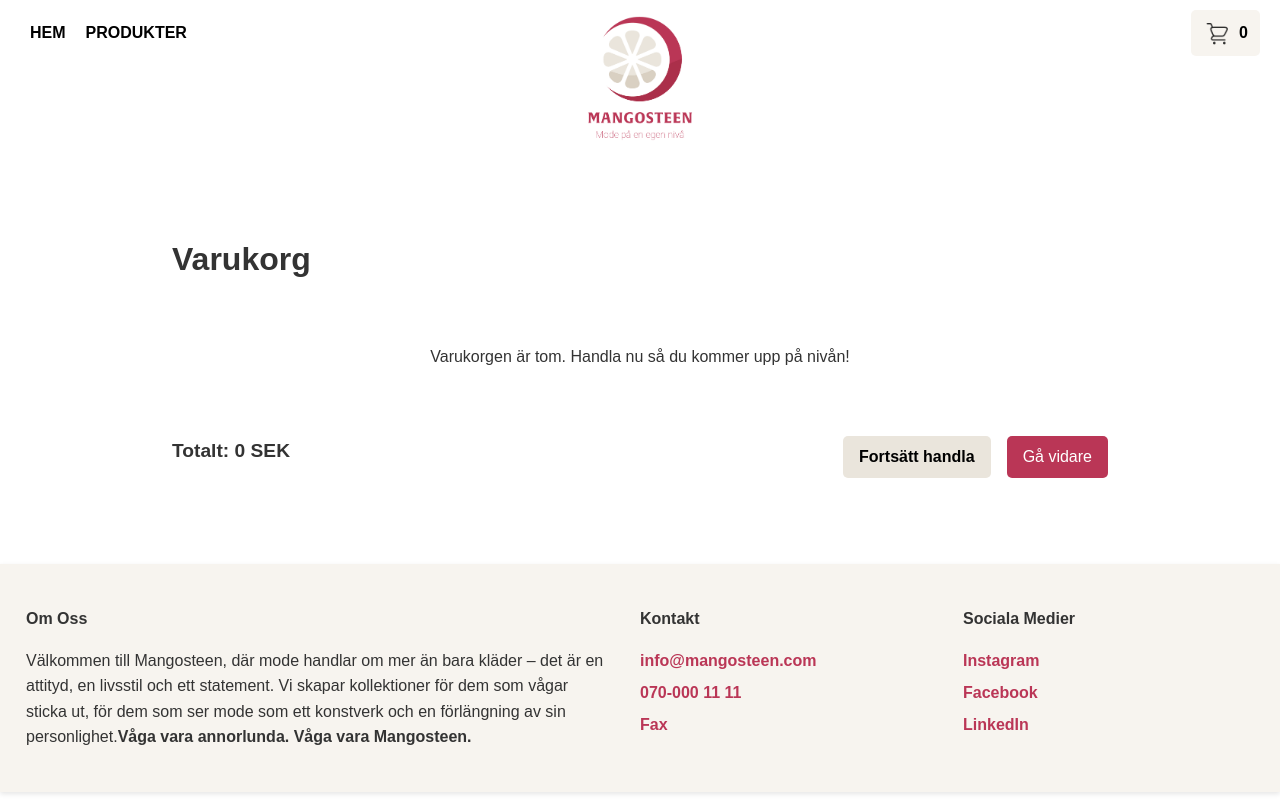
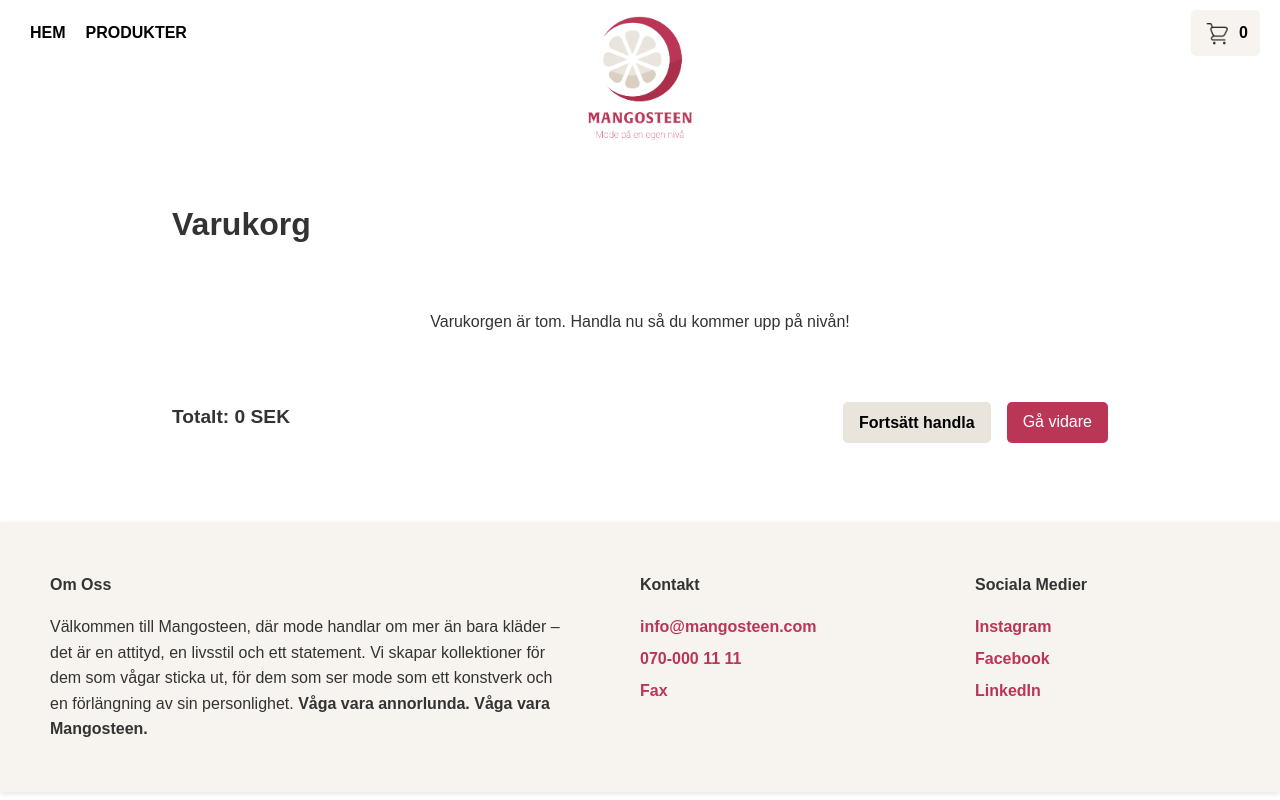
Before and after one commit to SophieNordell/Webshop, a React (Vite) app: page /cart in a window 1280 px wide. Built offline with nearby package versions, Linux system fonts and the light colour scheme.

Commit message:
Uppdaterad css footer

```diff
--- a/src/Footer.css
+++ b/src/Footer.css
@@ -1,12 +1,11 @@
 footer {
   display: flex;
   flex-direction: column;
-  align-items: left;
   padding: 10px;
   background-color: #ffffff;
   box-shadow: 0 2px 5px rgba(0, 0, 0, 0.1);
   background: rgb(247, 244, 239);
-  margin-top: 5px;
+  margin-top: 2rem;
   width: 100vw;
 }
 
@@ -29,7 +28,7 @@ footer {
   align-items: start;
   gap: 1rem;
   margin: 0;
-  padding: 2rem 1rem;
+  padding: 2.5rem;
   text-align: left;
   flex-basis: 100%;
   flex: 1;
--- a/src/components/Footer.jsx
+++ b/src/components/Footer.jsx
@@ -10,7 +10,7 @@ const Footer = () => {
           det är en attityd, en livsstil och ett statement. Vi skapar
           kollektioner för dem som vågar sticka ut, för dem som ser mode som ett
           konstverk och en förlängning av sin personlighet.
-          <strong>Våga vara annorlunda. Våga vara Mangosteen.</strong>
+          <strong> Våga vara annorlunda. Våga vara Mangosteen.</strong>
         </p>
       </div>
 
```
